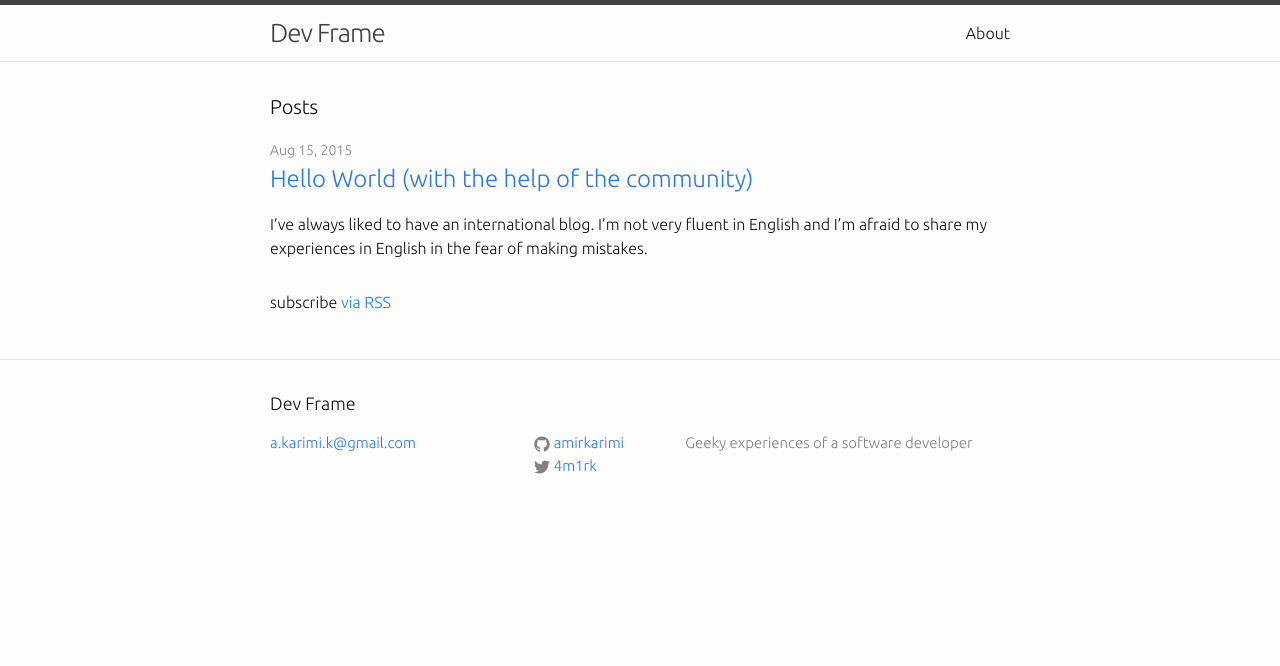
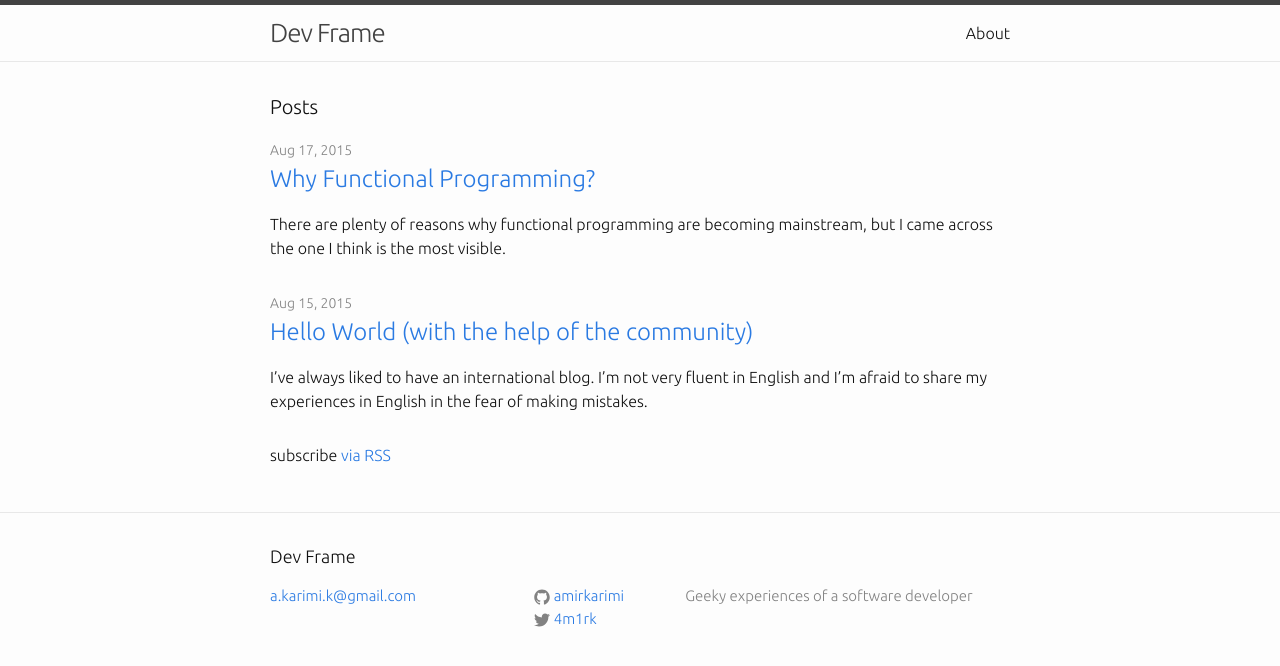
Before and after one commit to amirkarimi/amirkarimi.github.io, a Jekyll site: the page built from index.html, in a window 1280 px wide. Shown: the top 666 px of the page. Built offline with Jekyll 4.4.1, drawn with Linux system fonts in a browser that asks for light colours; some of the changed lines change nothing that is shown.

Commit message:
Add 'Why Functional Programming' post

```diff
--- /dev/null
+++ b/_posts/2015-08-17-why-functional-programming.markdown
@@ -0,0 +1,60 @@
+---
+layout: post
+title:  "Why Functional Programming?"
+date:   2015-08-17 23:39
+---
+There are plenty of reasons why functional programming are becoming mainstream, but I came across the one I think is the most visible.
+
+<!--more-->
+
+Several days ago we were improving the file exporting functionality of an enterprise software, specially for exporting large Excel files.
+
+The legacy code loads the data, creates an Excel file in memory, writes the data to the excel file and send it to the user over the HTTP.
+
+This solution **brings the data to the code**, which is inefficient.
+
+Instead, we decided to **bring the code to the data** which was very efficient. We could generate a 500MB CSV (as CSV is more compatible with streaming than Excel) file without using more than several kilo bytes of RAM.
+
+We built a function which gets an entity as input and returns a CSV row (the code), then gave it to another function which maps the data to the CSV rows using the provided function (bringing the data to the code).
+
+This is the idea behind map/reduce and it truly is an efficient approach.
+
+The request for such scenarios are increasing, and of course, functional programming shines here and makes everything super simple and clean. The same idea is implemented in Scala, Java, .NET, Ruby, Python, Node, etc. yet all of them are implemented with **functional programming** in mind.
+
+This is a more advanced sample in Scala on Play using [ReactiveMongo](http://www.reactivemongo.org/) and [Iteratees](https://www.playframework.com/documentation/2.4.x/Iteratees):
+
+{% highlight scala %}
+val content = Enumerator.outputStream { output =>
+  val writer = CSVWriter.open(output)
+
+  // Write headers
+  writer.writeRow(csvCols)
+
+  // Ready to fetch
+  val enumerate = purchaseOrderReportService
+    .findQuery(query)
+    .cursor[PurchaseOrderReportModel]
+    .enumerate()
+
+  val iteratee = Iteratee.foreach[PurchaseOrderReportModel] { order =>
+
+    val cells = Seq(
+      order.student.info.firstName,
+      order.student.info.lastName,
+      //...
+    )
+
+    // Write body
+    writer.writeRow(cells.flatten)
+  }
+
+  enumerate.run(iteratee)
+}
+
+Result(
+  header = ResponseHeader(200, Map(CONTENT_DISPOSITION -> s"attachment; filename=export.csv")),
+  body = content
+)
+{% endhighlight %}
+
+This code even controls the data follow based on the client (consumer) speed which is more advanced and hard-to-implement scenario.
--- a/index.html
+++ b/index.html
@@ -17,6 +17,7 @@ layout: default
         <div>
             {{ post.excerpt }}
         </div>
+
       </li>
     {% endfor %}
   </ul>
```
